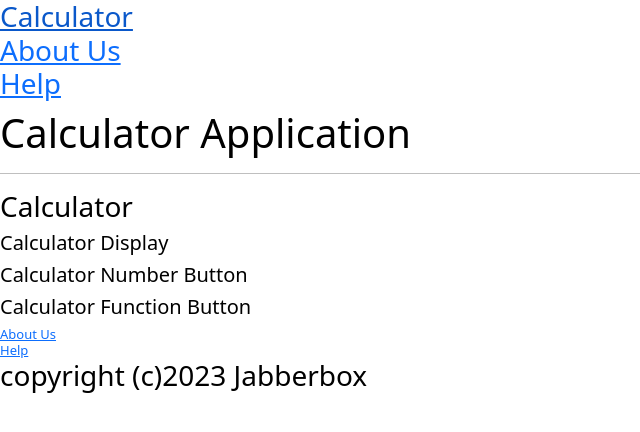
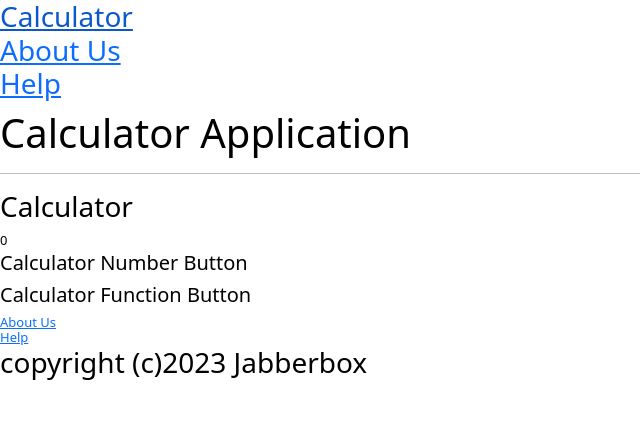
Before and after one commit to rmcguinness/WoodstockCodeCamp, a React (Vite) app: page / in a window 1280 px wide. Shown: the top 432 px of the page, without its empty margins (0-640 px from the left). Built offline with nearby package versions, Linux system fonts and the light colour scheme.

Commit message:
Added code to CalculatorDisplay.jsx file to display the state in the app

```diff
--- a/src/CalculatorDisplay.jsx
+++ b/src/CalculatorDisplay.jsx
@@ -11,11 +11,14 @@
 // WITHOUT WARRANTIES OR CONDITIONS OF ANY KIND, either express or implied.
 // See the License for the specific language governing permissions and
 // limitations under the License.
+import {useRecoilState} from 'recoil';
+import {displayState} from './State.jsx';
 
 const CalculatorDisplay = () => {
+  const [display] = useRecoilState(displayState);
   return(
     <>
-      <h5>Calculator Display</h5>
+      <span className="display">{display}</span>
     </>
   )
 }
```
